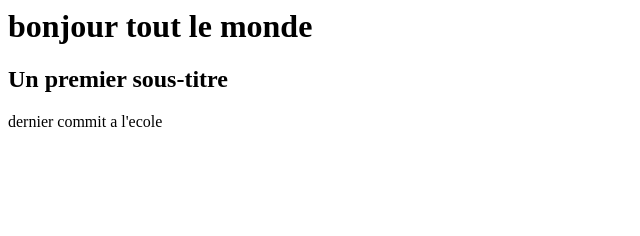
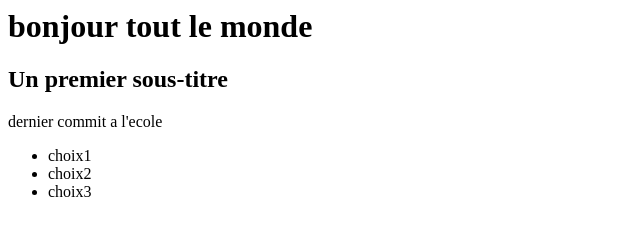
Before and after one commit to Kelang/veille-exemple-git, a plain HTML site: page index.htm in a window 1280 px wide. Shown: the whole page, without its empty margins (0-640 px from the left). Drawn offline with Linux system fonts and the light colour scheme.

Commit message:
ajout liste

```diff
--- a/index.htm
+++ b/index.htm
@@ -3,4 +3,9 @@
 <h1>bonjour tout le monde</h1>
 <h2>Un premier sous-titre</h2>
 <p>dernier commit a l'ecole</p>
+<ul>
+    <li>choix1</li>
+    <li>choix2</li>
+    <li>choix3</li>
+</ul>
 </html>
```
